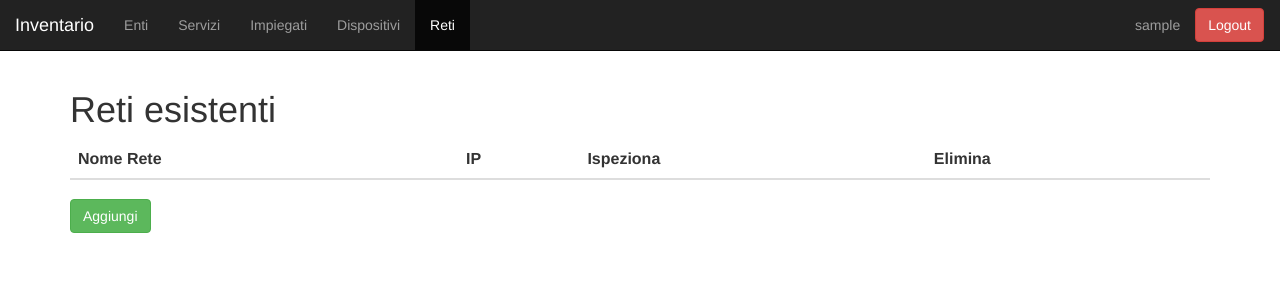
After one commit to Steffo99/estus, a Flask app: page /net_list in a window 1280 px wide. The commit adds this page. Shown: the top 300 px of the page. Run offline with Flask 2, Linux system fonts and the light colour scheme; the visitor is signed in with stand-in values (Sample User, id 1); data that the repository does not hold is empty; some libraries are stand-ins or nearby versions.

Commit message:
Add Network Table and Network field in Device table

```diff
--- a/server.py
+++ b/server.py
@@ -84,14 +84,17 @@ class Dispositivo(db.Model):
     inv_ced = db.Column(db.String(8))
     inv_ente = db.Column(db.String(8))
     fornitore = db.Column(db.String(64))
+    nid = db.Column(db.Integer, db.ForeignKey('network.nid'))
+    rete = db.relationship("Network", backref='dispositivo')
 
-    def __init__(self, tipo, marca, modello, inv_ced, inv_ente, fornitore):
+    def __init__(self, tipo, marca, modello, inv_ced, inv_ente, fornitore, nid):
         self.tipo = tipo
         self.marca = marca
         self.modello = modello
         self.inv_ced = inv_ced
         self.inv_ente = inv_ente
         self.fornitore = fornitore
+        self.nid = nid
 
     def __repr__(self):
         return "<Dispositivo {}>".format(self.inv_ced)
@@ -107,6 +110,19 @@ class Accesso(db.Model):
 
     def __repr__(self):
         return "<Accesso {} su {}>".format(self.iid, self.did)
+
+
+class Network(db.Model):
+    nid = db.Column(db.Integer, primary_key=True)
+    nome = db.Column(db.String(80))
+    ip = db.Column(db.String(20))
+
+    def __init__(self, nome, ip):
+        self.nome=nome
+        self.ip=ip
+
+    def __repr__(self):
+        return "<Rete {},{}>".format(self.nid, self.nome)
 
 
 class FakeAccesso:
@@ -356,13 +372,14 @@ def page_disp_add():
     if request.method == 'GET':
         opzioni = ["Centralino", "Dispositivo generico di rete", "Marcatempo", "PC", "Portatile", "POS", "Router",
                    "Server", "Stampante di rete", "Switch", "Telefono IP", "Monitor", "Scanner", "Stampante locale"]
+        reti = Network.query.all()
         impiegati = Impiegato.query.all()
         css = url_for("static", filename="style.css")
-        return render_template("dispositivo/add.htm", css=css, impiegati=impiegati, opzioni=opzioni, type="dev",
+        return render_template("dispositivo/add.htm", css=css, impiegati=impiegati, opzioni=opzioni, reti=reti, type="dev",
                                user=session["username"])
     else:
         nuovodisp = Dispositivo(request.form['tipo'], request.form['marca'], request.form['modello'],
-                                request.form['inv_ced'], request.form['inv_ente'], request.form['fornitore'])
+                                request.form['inv_ced'], request.form['inv_ente'], request.form['fornitore'], request.form['rete'])
         db.session.add(nuovodisp)
         db.session.commit()
         # Trova tutti gli utenti, edizione sporco hack in html
@@ -427,6 +444,40 @@ def page_details_imp(iid):
     css = url_for("static", filename="style.css")
     return render_template("impiegato/details.htm", css=css, imp=impiegato, type="imp",user=session["username"])
 
+
+@app.route('/net_add', methods=['GET', 'POST'])
+def page_net_add():
+    if 'username' not in session:
+        return redirect(url_for('page_login'))
+    if request.method == 'GET':
+        css = url_for("static", filename="style.css")
+        return render_template("net/add.htm", css=css, type="net", user=session["username"])
+    else:
+        nuovonet = Network(request.form['nomerete'], request.form['ip'])
+        db.session.add(nuovonet)
+        db.session.commit()
+        return redirect(url_for('page_net_list'))
+
+
+@app.route('/net_del/<int:nid>')
+def page_ned_del(nid):
+    if 'username' not in session:
+        return redirect(url_for('page_login'))
+    rete = Network.query.get(nid)
+    db.session.delete(rete)
+    db.session.commit()
+    return redirect(url_for('page_net_list'))
+
+
+@app.route('/net_list')
+def page_net_list():
+    if 'username' not in session:
+        return redirect(url_for('page_login'))
+    reti = Network.query.all()
+    css = url_for("static", filename="style.css")
+    return render_template("net/list.htm", css=css, reti=reti, type="net", user=session["username"])
+
+
 if __name__ == "__main__":
     #db.create_all()
     #p = b"admin"
--- a/templates/dispositivo/list.htm
+++ b/templates/dispositivo/list.htm
@@ -26,6 +26,7 @@
                 <td>{{ d[0].dispositivo.marca }}</td>
                 <td>{{ d[0].dispositivo.modello }}</td>
                 <td>{{ d[0].dispositivo.fornitore }}</td>
+                <td>{{ d[0].dispositivo.rete.nome }}</td>
                 <td><a href="/disp_details/{{ d[0].did }}"><span class="glyphicon glyphicon-list-alt"></span></a></td>
                 <td><a href="/disp_del/{{ d[0].did }}"><span class="glyphicon glyphicon-remove"></span></a></td>
             </tr>
--- a/templates/nav.htm
+++ b/templates/nav.htm
@@ -13,6 +13,7 @@
         <li class="{% if type is equalto "serv" %}active{% endif %}"><a href="/serv_list">Servizi</a></li>
         <li class="{% if type is equalto "imp" %}active{% endif %}"><a href="/imp_list">Impiegati</a></li>
         <li class="{% if type is equalto "disp" %}active{% endif %}"><a href="/disp_list">Dispositivi</a></li>
+        <li class="{% if type is equalto "net" %}active{% endif %}"><a href="/net_list">Reti</a></li>
       </ul>
       <ul class="nav navbar-nav navbar-right">
         <p class="navbar-text">
--- /dev/null
+++ b/templates/net/list.htm
@@ -0,0 +1,25 @@
+{% extends "base.htm" %}
+{% block content %}
+    <h1>
+        Reti esistenti
+    </h1>
+    <table class="table table-hover">
+        <thead>
+        <tr>
+            <th>Nome Rete</th>
+            <th>IP</th>
+            <th>Ispeziona</th>
+            <th>Elimina</th>
+        </tr>
+        </thead>
+        <tr>
+            {% for rete in reti %}
+                <td>{{ rete.nome }}</td>
+                <td>{{ rete.ip }}</td>
+                <td><a href="/disp_details/{{ rete.nid }}"><span class="glyphicon glyphicon-list-alt"></span></a></td>
+                <td><a href="/net_del/{{ rete.nid }}"><span class="glyphicon glyphicon-remove"></span></a></td>
+        </tr>
+        {% endfor %}
+    </table>
+    <a class="btn btn-success" href="/net_add">Aggiungi</a>
+{% endblock %}
```
Also changed, not shown: templates/dispositivo/add.htm (+10 -0 lines), templates/net/add.htm (added, +11 -0 lines), templates/net/details.htm (added, +33 -0 lines).
